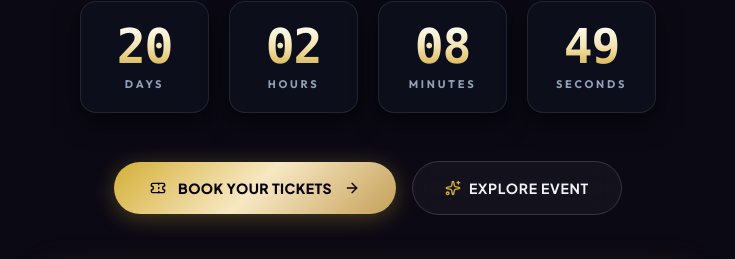
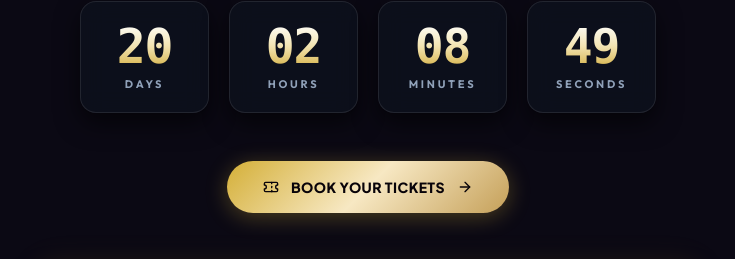
Before and after one commit to VinayCM18/Garba-event, a React (Vite) app in the folder frontend/: page / in a window 1280 px wide. Shown: the part 1096-1355 px from the top of the page, without its empty margins (272-1007 px from the left). Built offline with nearby package versions, Linux system fonts and the light colour scheme; no server answers.

Commit message:
fix: remove explore event button from hero section

```diff
--- a/frontend/src/pages/HomePage.tsx
+++ b/frontend/src/pages/HomePage.tsx
@@ -305,8 +305,8 @@ export const HomePage: React.FC = () => {
           <CountdownTimer eventDate={eventDate} eventTime={eventTime} />
         </div>
 
-        {/* Hero CTAs (Section 4 Requirement: Primary "BOOK YOUR TICKETS", Secondary "EXPLORE EVENT") */}
-        <div className="mt-10 sm:mt-12 flex flex-col sm:flex-row items-center justify-center gap-4 max-w-md mx-auto sm:max-w-none">
+        {/* Hero CTA */}
+        <div className="mt-10 sm:mt-12 flex items-center justify-center max-w-md mx-auto sm:max-w-none">
           <Link
             to="/book"
             onClick={() => playDandiyaClick()}
@@ -316,14 +316,6 @@ export const HomePage: React.FC = () => {
             <span>BOOK YOUR TICKETS</span>
             <ArrowRight className="w-4 h-4" />
           </Link>
-
-          <a
-            href="#about"
-            className="luxury-outline-button w-full sm:w-auto px-8 py-4 rounded-full text-xs sm:text-sm font-bold uppercase tracking-wider flex items-center justify-center gap-2 touch-target cursor-pointer"
-          >
-            <Sparkles className="w-4 h-4 text-[#d4af37]" />
-            <span>EXPLORE EVENT</span>
-          </a>
         </div>
 
         {/* Requirement 1 & 14: Promotional Hero Banner */}
```
